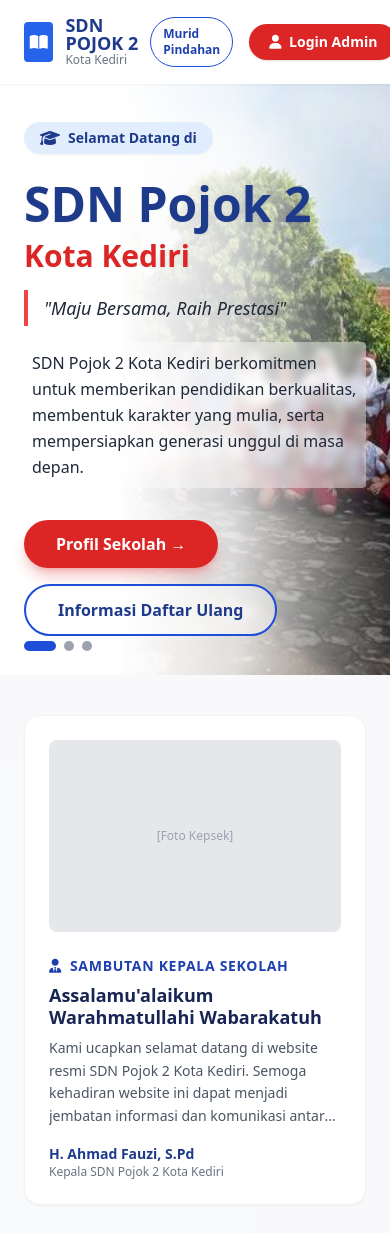
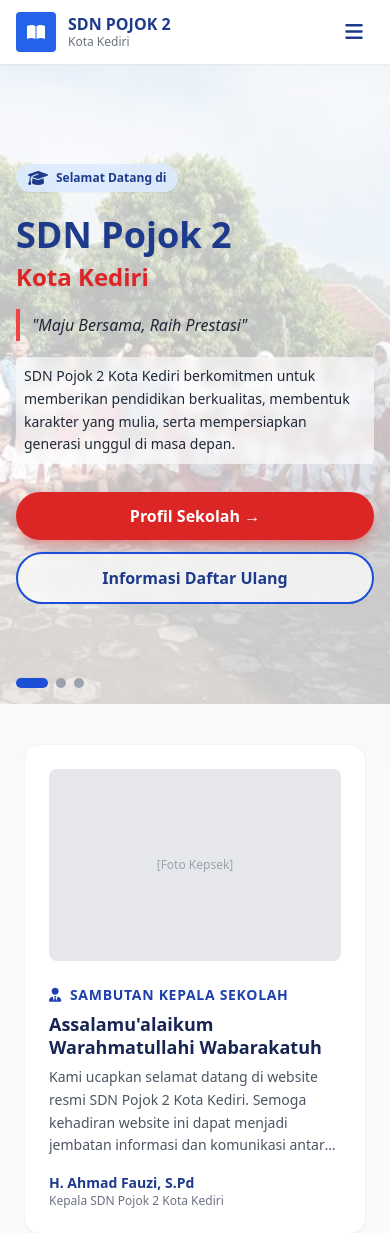
Before and after one commit to Teguhdonny/SISTEM-INFORMASI-SEKOLAH-DASAR, a Laravel app: page / in a window 390 px wide. Shown: the top 1233 px of the page. Run offline with Laravel 12, Linux system fonts and the light colour scheme; data that the repository does not hold is empty; parts of the project's set-up code (start-up, migrations or seed data) failed here and were passed over; some libraries are stand-ins or nearby versions.

Commit message:
revisi responsive

```diff
--- a/resources/views/components/public/navbar.blade.php
+++ b/resources/views/components/public/navbar.blade.php
@@ -1,20 +1,17 @@
-<nav class="bg-white shadow-sm sticky top-0 z-50">
-    <div class="w-full px-6 lg:px-16 xl:px-24 mx-auto">
-        <div class="flex justify-between items-center py-4">
-
-            <!-- Bagian Kiri: Logo (Bisa diklik untuk ke Beranda) -->
-            <a href="/" class="flex items-center gap-3 hover:opacity-80 transition">
-                <div class="w-10 h-10 bg-blue-600 text-white flex items-center justify-center rounded">
+<nav x-data="{ isMenuOpen: false }" @keydown.escape.window="isMenuOpen = false" class="sticky top-0 z-50 bg-white shadow-sm">
+    <div class="mx-auto w-full px-4 sm:px-6 lg:px-16 xl:px-24">
+        <div class="flex items-center justify-between gap-4 py-3 sm:py-4">
+            <a href="/" class="flex min-w-0 items-center gap-3 transition hover:opacity-80">
+                <div class="flex h-10 w-10 shrink-0 items-center justify-center rounded bg-blue-600 text-white sm:h-12 sm:w-12">
                     <i class="fas fa-book-open"></i>
                 </div>
-                <div>
-                    <h1 class="font-bold text-lg text-blue-900 leading-none">SDN POJOK 2</h1>
-                    <p class="text-xs text-gray-500">Kota Kediri</p>
+                <div class="min-w-0">
+                    <h1 class="text-base font-bold leading-tight text-blue-900 sm:text-lg">SDN POJOK 2</h1>
+                    <p class="text-xs text-gray-500 sm:text-sm">Kota Kediri</p>
                 </div>
             </a>
 
-            <!-- Bagian Tengah: Pautan Menu dengan Deteksi Halaman Aktif -->
-            <div class="hidden lg:flex items-center space-x-6 text-sm font-semibold text-gray-600">
+            <div class="hidden items-center space-x-5 text-sm font-semibold text-gray-600 xl:flex">
                 <a href="/" class="{{ request()->is('/') ? 'text-red-600 border-b-2 border-red-600 pb-1' : 'hover:text-red-600 transition' }}">Beranda</a>
                 <a href="/profil" class="{{ request()->is('profil') ? 'text-red-600 border-b-2 border-red-600 pb-1' : 'hover:text-red-600 transition' }}">Profil Sekolah</a>
                 <a href="/visi-misi" class="{{ request()->is('visi-misi') ? 'text-red-600 border-b-2 border-red-600 pb-1' : 'hover:text-red-600 transition' }}">Visi & Misi</a>
@@ -26,16 +23,37 @@
                 <a href="{{ route('pendaftaran-pindahan.public.create') }}" class="{{ request()->is('pendaftaran-pindahan') ? 'text-red-600 border-b-2 border-red-600 pb-1' : 'hover:text-red-600 transition' }}">Murid Pindahan</a>
             </div>
 
-            <!-- Bagian Kanan: Tombol Log Masuk -->
-            <div class="flex items-center gap-4">
-                <a href="{{ route('pendaftaran-pindahan.public.create') }}" class="rounded-full border border-blue-700 px-3 py-2 text-xs font-bold text-blue-800 transition hover:bg-blue-50 lg:hidden">Murid Pindahan</a>
+            <div class="hidden shrink-0 items-center gap-4 xl:flex">
                 @unless ((request()->routeIs('profil.public.index') && request()->query('tab') === 'galeri') || (request()->routeIs('home') && request()->query('preview') === 'admin'))
-                    <a href="/login" class="bg-red-600 text-white px-5 py-2 rounded-full text-sm font-bold shadow hover:bg-red-700 transition shrink-0">
+                    <a href="/login" class="rounded-full bg-red-600 px-5 py-2 text-sm font-bold text-white shadow transition hover:bg-red-700">
                         <i class="fas fa-user mr-1"></i> Login Admin
                     </a>
                 @endunless
             </div>
 
+            <button type="button" @click="isMenuOpen = !isMenuOpen" :aria-expanded="isMenuOpen.toString()" :aria-label="isMenuOpen ? 'Tutup menu navigasi' : 'Buka menu navigasi'" aria-controls="public-mobile-menu" class="flex h-10 w-10 shrink-0 items-center justify-center rounded-lg text-xl text-blue-900 transition hover:bg-blue-50 focus:outline-none focus:ring-2 focus:ring-blue-600 xl:hidden">
+                <i class="fas" :class="isMenuOpen ? 'fa-times' : 'fa-bars'"></i>
+            </button>
+        </div>
+
+        <div id="public-mobile-menu" x-show="isMenuOpen" x-cloak x-transition.origin.top @click.outside="isMenuOpen = false" class="border-t border-gray-100 pb-4 pt-2 xl:hidden">
+            <div class="grid gap-1 text-sm font-semibold text-gray-700">
+                <a @click="isMenuOpen = false" href="/" class="rounded-lg px-3 py-2.5 {{ request()->is('/') ? 'bg-red-50 text-red-600' : 'hover:bg-gray-50 hover:text-red-600' }}">Beranda</a>
+                <a @click="isMenuOpen = false" href="/profil" class="rounded-lg px-3 py-2.5 {{ request()->is('profil') ? 'bg-red-50 text-red-600' : 'hover:bg-gray-50 hover:text-red-600' }}">Profil Sekolah</a>
+                <a @click="isMenuOpen = false" href="/visi-misi" class="rounded-lg px-3 py-2.5 {{ request()->is('visi-misi') ? 'bg-red-50 text-red-600' : 'hover:bg-gray-50 hover:text-red-600' }}">Visi & Misi</a>
+                <a @click="isMenuOpen = false" href="/daftar-guru" class="rounded-lg px-3 py-2.5 {{ request()->is('daftar-guru') ? 'bg-red-50 text-red-600' : 'hover:bg-gray-50 hover:text-red-600' }}">Daftar Guru</a>
+                <a @click="isMenuOpen = false" href="/ekstrakurikuler" class="rounded-lg px-3 py-2.5 {{ request()->is('ekstrakurikuler') ? 'bg-red-50 text-red-600' : 'hover:bg-gray-50 hover:text-red-600' }}">Ekstrakurikuler</a>
+                <a @click="isMenuOpen = false" href="/program-sekolah" class="rounded-lg px-3 py-2.5 {{ request()->is('program-sekolah') ? 'bg-red-50 text-red-600' : 'hover:bg-gray-50 hover:text-red-600' }}">Program Sekolah</a>
+                <a @click="isMenuOpen = false" href="{{ route('ppdb.public.index') }}" class="rounded-lg px-3 py-2.5 {{ request()->is('informasi-ppdb') ? 'bg-red-50 text-red-600' : 'hover:bg-gray-50 hover:text-red-600' }}">PPDB</a>
+                <a @click="isMenuOpen = false" href="{{ route('registrasi.public.create') }}" class="rounded-lg px-3 py-2.5 {{ request()->is('registrasi-daftar-ulang') ? 'bg-red-50 text-red-600' : 'hover:bg-gray-50 hover:text-red-600' }}">Registrasi Daftar Ulang</a>
+                <a @click="isMenuOpen = false" href="{{ route('pendaftaran-pindahan.public.create') }}" class="rounded-lg px-3 py-2.5 {{ request()->is('pendaftaran-pindahan') ? 'bg-red-50 text-red-600' : 'hover:bg-gray-50 hover:text-red-600' }}">Murid Pindahan</a>
+            </div>
+
+            @unless ((request()->routeIs('profil.public.index') && request()->query('tab') === 'galeri') || (request()->routeIs('home') && request()->query('preview') === 'admin'))
+                <a href="/login" class="mt-3 flex items-center justify-center gap-2 rounded-full bg-red-600 px-5 py-3 text-sm font-bold text-white shadow transition hover:bg-red-700">
+                    <i class="fas fa-user"></i> Login Admin
+                </a>
+            @endunless
         </div>
     </div>
 </nav>
--- a/resources/views/pages/public/home.blade.php
+++ b/resources/views/pages/public/home.blade.php
@@ -22,48 +22,48 @@
                 this.activeSlide = (this.activeSlide + 1) % this.slides.length;
             }, 5000);
         }
-    }" class="relative w-full h-[70vh] min-h-[480px] flex items-center justify-center overflow-hidden">
+    }" class="relative flex min-h-[640px] w-full items-center justify-center overflow-hidden py-12 sm:h-[70vh] sm:min-h-[480px] sm:py-0">
         <!-- Gambar Latar Belakang -->
         <div class="absolute inset-0 z-0">
-            <img src="{{ asset('images/sekolah.jpg') }}" alt="Siswa SDN Pojok 2" class="w-full h-full object-cover object-center">
+            <img src="{{ asset('images/sekolah.jpg') }}" alt="Siswa SDN Pojok 2" class="h-full w-full object-cover object-[65%_center] sm:object-center">
             <!-- Perbaikan 2: Gradient putih pekat di kiri, transparan di kanan -->
-            <div class="absolute inset-0 bg-gradient-to-r from-white from-30% via-white/80 via-60% to-transparent"></div>
+            <div class="absolute inset-0 bg-white/75 sm:bg-gradient-to-r sm:from-white sm:from-30% sm:via-white/80 sm:via-60% sm:to-transparent"></div>
         </div>
 
         <!-- Kandungan Teks -->
-        <div class="relative z-10 w-full px-6 lg:px-16 xl:px-24 mx-auto flex">
-            <div class="w-full md:w-3/4 lg:w-3/5 space-y-4" data-aos="fade-right">
+        <div class="relative z-10 mx-auto flex w-full px-4 sm:px-6 lg:px-16 xl:px-24">
+            <div class="w-full space-y-4 sm:w-3/4 sm:space-y-5 lg:w-3/5" data-aos="fade-right">
 
-                <div class="inline-flex items-center gap-2 bg-blue-100/80 text-blue-900 font-semibold px-4 py-1.5 rounded-full backdrop-blur-sm shadow-sm mb-1">
+                <div class="mb-1 inline-flex items-center gap-2 rounded-full bg-blue-100/90 px-3 py-1.5 font-semibold text-blue-900 shadow-sm backdrop-blur-sm sm:px-4">
                     <i class="fas fa-graduation-cap"></i>
-                    <span class="text-sm">Selamat Datang di</span>
+                    <span class="text-xs sm:text-sm">Selamat Datang di</span>
                 </div>
 
                 <!-- Perbaikan 3: Tipografi "SDN Pojok 2" lebih dominan, "Kota Kediri" sedikit lebih kecil, jarak dirapatkan -->
                 <div class="space-y-1">
-                    <h1 class="text-5xl lg:text-7xl font-extrabold leading-tight text-blue-900 drop-shadow-sm">
+                    <h1 class="text-4xl font-extrabold leading-tight text-blue-900 drop-shadow-sm sm:text-5xl lg:text-7xl">
                         SDN Pojok 2
                     </h1>
-                    <h2 class="text-3xl lg:text-5xl font-extrabold text-red-600 drop-shadow-sm">
+                    <h2 class="text-2xl font-extrabold text-red-600 drop-shadow-sm sm:text-3xl lg:text-5xl">
                         Kota Kediri
                     </h2>
                 </div>
 
                 <!-- Motto didekatkan ke judul -->
-                <p class="text-lg lg:text-xl font-medium text-gray-800 italic border-l-4 border-red-500 pl-4 py-1" x-html="slides[activeSlide].motto">
+                <p class="border-l-4 border-red-500 py-1 pl-3 text-base font-medium italic text-gray-800 sm:pl-4 sm:text-lg lg:text-xl" x-html="slides[activeSlide].motto">
                     "Maju Bersama, Raih Prestasi"
                 </p>
 
-                <p class="text-gray-800 text-base lg:text-lg leading-relaxed max-w-lg bg-white/40 p-2 rounded backdrop-blur-sm" x-text="slides[activeSlide].desc">
+                <p class="max-w-lg rounded bg-white/60 p-2 text-sm leading-relaxed text-gray-800 backdrop-blur-sm sm:text-base lg:text-lg" x-text="slides[activeSlide].desc">
                     SDN Pojok 2 Kota Kediri berkomitmen untuk memberikan pendidikan berkualitas, membentuk karakter yang mulia, serta mempersiapkan generasi unggul di masa depan.
                 </p>
 
                 <!-- Perbaikan 4: Dua CTA (Utama & Sekunder) -->
-                <div class="flex flex-wrap items-center gap-4 pt-4">
-                    <a href="{{ url('/profil') }}" class="inline-block bg-red-600 text-white font-bold px-8 py-3 rounded-full shadow-lg shadow-red-600/30 hover:bg-red-700 hover:-translate-y-1 transition transform duration-300">
+                <div class="flex flex-col items-stretch gap-3 pt-3 sm:flex-row sm:flex-wrap sm:items-center sm:gap-4 sm:pt-4">
+                    <a href="{{ url('/profil') }}" class="inline-block rounded-full bg-red-600 px-6 py-3 text-center font-bold text-white shadow-lg shadow-red-600/30 transition duration-300 hover:-translate-y-1 hover:bg-red-700 sm:px-8">
                         Profil Sekolah &rarr;
                     </a>
-                    <a href="{{ url('/registrasi-daftar-ulang') }}" class="inline-block border-2 border-blue-700 text-blue-900 font-bold px-8 py-3 rounded-full hover:bg-blue-50 hover:-translate-y-1 transition transform duration-300 bg-white/50 backdrop-blur-sm">
+                    <a href="{{ url('/registrasi-daftar-ulang') }}" class="inline-block rounded-full border-2 border-blue-700 bg-white/70 px-6 py-3 text-center font-bold text-blue-900 backdrop-blur-sm transition duration-300 hover:-translate-y-1 hover:bg-blue-50 sm:px-8">
                         Informasi Daftar Ulang
                     </a>
                 </div>
@@ -71,7 +71,7 @@
         </div>
 
         <!-- Perbaikan 5: Indikator Slider di bawah -->
-        <div class="absolute bottom-6 left-6 lg:left-16 xl:left-24 flex gap-2 z-20">
+        <div class="absolute bottom-4 left-4 z-20 flex gap-2 sm:bottom-6 sm:left-6 lg:left-16 xl:left-24">
             <button type="button" @click="activeSlide = 0" :class="activeSlide === 0 ? 'w-8 bg-blue-700' : 'w-2.5 bg-gray-400 hover:bg-blue-400'" class="h-2.5 rounded-full transition-all"></button>
             <button type="button" @click="activeSlide = 1" :class="activeSlide === 1 ? 'w-8 bg-blue-700' : 'w-2.5 bg-gray-400 hover:bg-blue-400'" class="h-2.5 rounded-full transition-all"></button>
             <button type="button" @click="activeSlide = 2" :class="activeSlide === 2 ? 'w-8 bg-blue-700' : 'w-2.5 bg-gray-400 hover:bg-blue-400'" class="h-2.5 rounded-full transition-all"></button>
--- a/resources/views/pages/public/registrasi/ppdb.blade.php
+++ b/resources/views/pages/public/registrasi/ppdb.blade.php
@@ -8,6 +8,10 @@
     <script src="https://cdn.tailwindcss.com"></script>
     <!-- FontAwesome untuk Icon -->
     <link rel="stylesheet" href="https://cdnjs.cloudflare.com/ajax/libs/font-awesome/6.4.0/css/all.min.css">
+    <style>
+        [x-cloak] { display: none !important; }
+    </style>
+    <script defer src="https://cdn.jsdelivr.net/npm/alpinejs@3.x.x/dist/cdn.min.js"></script>
 </head>
 <body class="bg-gray-50 flex flex-col min-h-screen font-sans">
 
```
Also changed, not shown: resources/views/auth/login.blade.php (+15 -15 lines).
